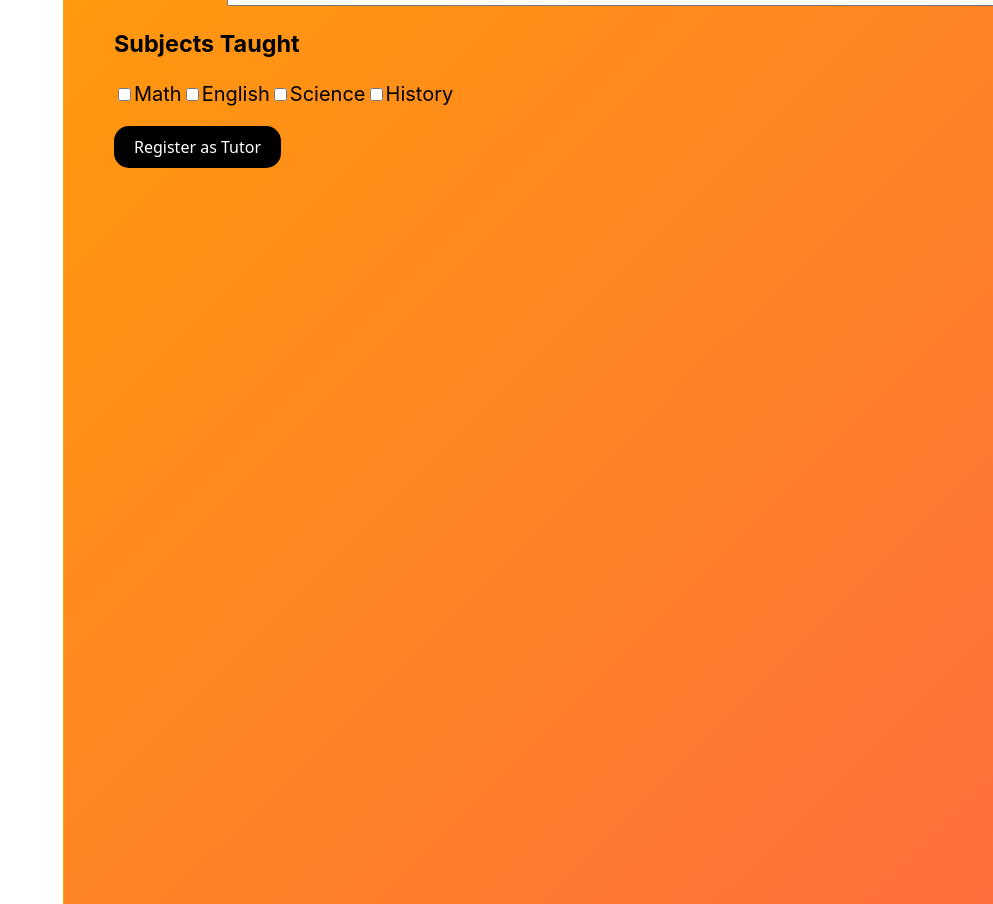
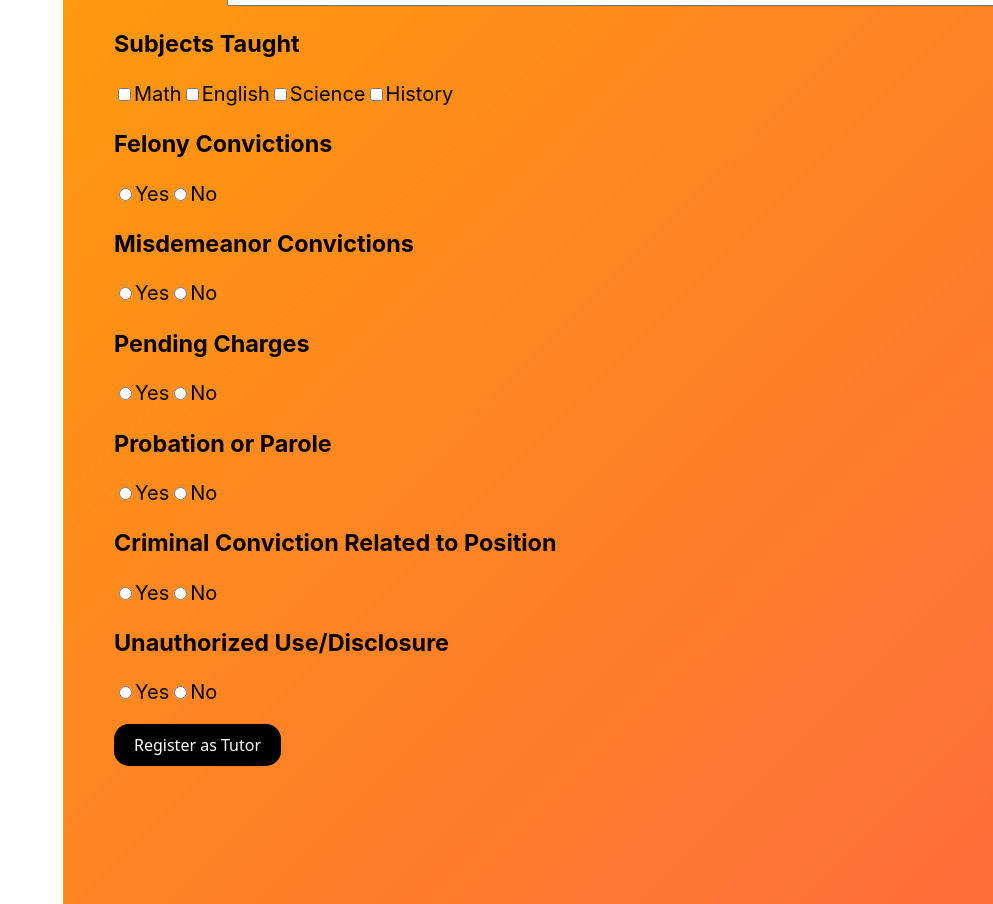
Before and after one commit to jagganjestine/CS4485, a React (Create React App) app in the folder online-tutoring/: page /registrationtutors in a window 1280 px wide. Shown: the part 620-1524 px from the top of the page, without its empty margins (287-1280 px from the left). Built offline with nearby package versions, Linux system fonts and the light colour scheme.

Commit message:
implemented background check questions

```diff
--- a/online-tutoring/src/components/RegistrationTutors.js
+++ b/online-tutoring/src/components/RegistrationTutors.js
@@ -23,6 +23,12 @@ function TutorRegistration() {
   const [birthday, setBirthday] = useState("");
   const [aboutMe, setAboutMe] = useState("");
   const [availableHours, setAvailableHours] = useState("");
+  const [felonyConvictions, setFelonyConvictions] = useState(null);
+  const [misdemeanorConvictions, setMisdemeanorConvictions] = useState(null);
+  const [pendingCharges, setPendingCharges] = useState(null);
+  const [probationOrParole, setProbationOrParole] = useState(null);
+  const [criminalConvictionRelated, setCriminalConvictionRelated] = useState(null);
+  const [unauthorizedUseDisclosure, setUnauthorizedUseDisclosure] = useState(null);
 
 
   const [subjects, setSubjects] = useState({
@@ -70,6 +76,11 @@ function TutorRegistration() {
   };
 
   const handleRegistration = async () => {
+    if (felonyConvictions === 'yes' || misdemeanorConvictions === 'yes' || pendingCharges === 'yes' || probationOrParole === 'yes' || criminalConvictionRelated === 'yes' || unauthorizedUseDisclosure === 'yes') {
+      alert("Registration failed due to background check. Please ensure all responses are accurate.");
+      return;
+    }
+
     if (!isPasswordStrong(password)) {
       alert("Password is too weak. Please ensure your password has at least 8 characters, includes an uppercase letter, a lowercase letter, a digit, and a special character.");
       return;
@@ -130,6 +141,80 @@ function TutorRegistration() {
         </label>
         {/* You can add other subjects as needed */}
       </div>
+<div>
+  <h3>Felony Convictions</h3>
+  <label>
+    <input type="radio" name="felonyConvictions" value="yes" onChange={(e) => setFelonyConvictions(e.target.value)} />
+    Yes
+  </label>
+  <label>
+    <input type="radio" name="felonyConvictions" value="no" onChange={(e) => setFelonyConvictions(e.target.value)} />
+    No
+  </label>
+</div>
+
+<div>
+  <h3>Misdemeanor Convictions</h3>
+  <label>
+    <input type="radio" name="misdemeanorConvictions" value="yes" onChange={(e) => setMisdemeanorConvictions(e.target.value)} />
+    Yes
+  </label>
+  <label>
+    <input type="radio" name="misdemeanorConvictions" value="no" onChange={(e) => setMisdemeanorConvictions(e.target.value)} />
+    No
+  </label>
+</div>
+
+<div>
+  <h3>Pending Charges</h3>
+  <label>
+    <input type="radio" name="pendingCharges" value="yes" onChange={(e) => setPendingCharges(e.target.value)} />
+    Yes
+  </label>
+  <label>
+    <input type="radio" name="pendingCharges" value="no" onChange={(e) => setPendingCharges(e.target.value)} />
+    No
+  </label>
+</div>
+
+<div>
+  <h3>Probation or Parole</h3>
+  <label>
+    <input type="radio" name="probationOrParole" value="yes" onChange={(e) => setProbationOrParole(e.target.value)} />
+    Yes
+  </label>
+  <label>
+    <input type="radio" name="probationOrParole" value="no" onChange={(e) => setProbationOrParole(e.target.value)} />
+    No
+  </label>
+</div>
+
+<div>
+  <h3>Criminal Conviction Related to Position</h3>
+  <label>
+    <input type="radio" name="criminalConvictionRelated" value="yes" onChange={(e) => setCriminalConvictionRelated(e.target.value)} />
+    Yes
+  </label>
+  <label>
+    <input type="radio" name="criminalConvictionRelated" value="no" onChange={(e) => setCriminalConvictionRelated(e.target.value)} />
+    No
+  </label>
+</div>
+
+<div>
+  <h3>Unauthorized Use/Disclosure</h3>
+  <label>
+    <input type="radio" name="unauthorizedUseDisclosure" value="yes" onChange={(e) => setUnauthorizedUseDisclosure(e.target.value)} />
+    Yes
+  </label>
+  <label>
+    <input type="radio" name="unauthorizedUseDisclosure" value="no" onChange={(e) => setUnauthorizedUseDisclosure(e.target.value)} />
+    No
+  </label>
+</div>
+
+
+
       <div style={{ marginTop: '20px' }}>
       <button className="register-tutor-button" style={{ margin: '0 auto' }} onClick={handleRegistration}
         >Register as Tutor </button> </div>
```
